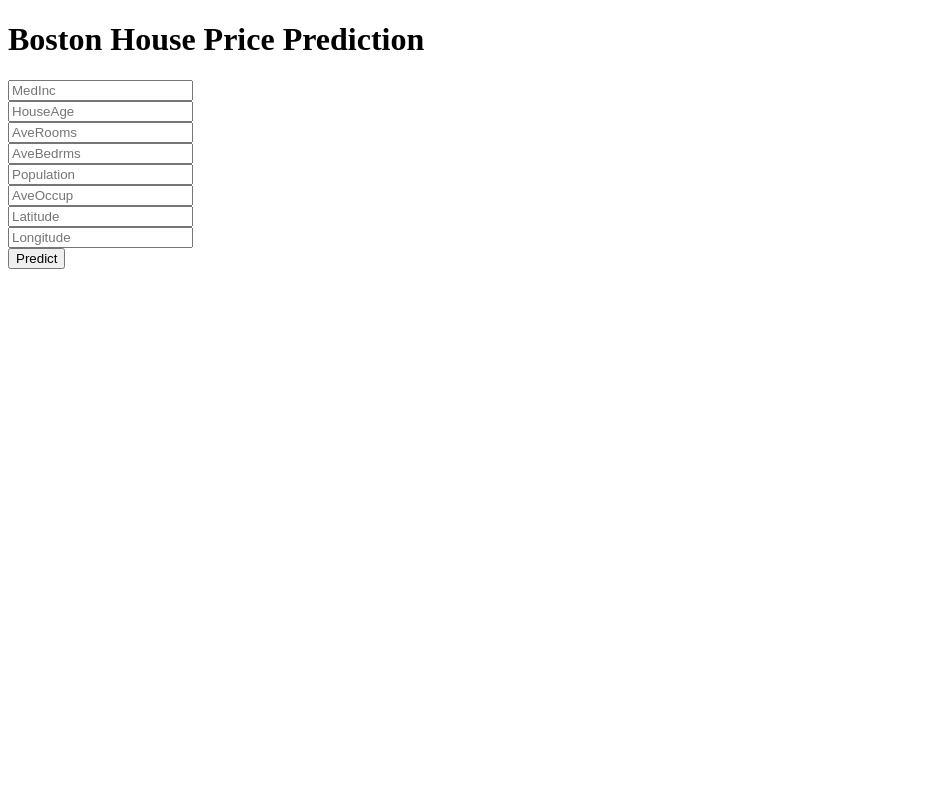
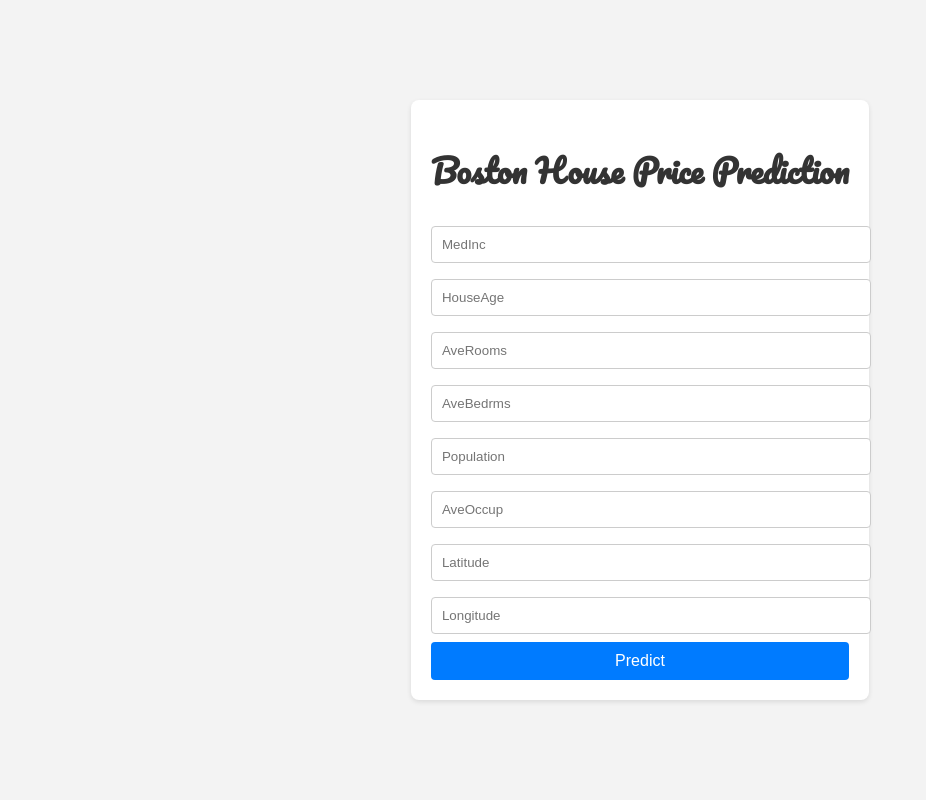
Before and after one commit to Ruturaj57/bostonhousep, a Flask app: page / in a window 1280 px wide. Shown: the whole page, without its empty margins (0-926 px from the left). Run offline with Flask 3, Linux system fonts and the light colour scheme; parts of the project's set-up code (start-up, migrations or seed data) failed here and were passed over.

Commit message:
Procfile addedd

```diff
--- a/templates/home.html
+++ b/templates/home.html
@@ -1,23 +1,71 @@
 <!DOCTYPE html>
-<html >
+<html>
 
 <head>
   <meta charset="UTF-8">
   <title>ML API</title>
-  <link href='https://fonts.googleapis.com/css?family=Pacifico' rel='stylesheet' type='text/css'>
-<link href='https://fonts.googleapis.com/css?family=Arimo' rel='stylesheet' type='text/css'>
-<link href='https://fonts.googleapis.com/css?family=Hind:300' rel='stylesheet' type='text/css'>
-<link href='https://fonts.googleapis.com/css?family=Open+Sans+Condensed:300' rel='stylesheet' type='text/css'>
+  <link href="https://fonts.googleapis.com/css?family=Pacifico" rel="stylesheet" type="text/css">
+  <link href="https://fonts.googleapis.com/css?family=Arimo" rel="stylesheet" type="text/css">
+  <link href="https://fonts.googleapis.com/css?family=Hind:300" rel="stylesheet" type="text/css">
+  <link href="https://fonts.googleapis.com/css?family=Open+Sans+Condensed:300" rel="stylesheet" type="text/css">
+  <style>
+    body {
+      font-family: 'Arimo', sans-serif;
+      background-color: #f3f3f3;
+      margin: 0;
+      padding: 0;
+      display: flex;
+      justify-content: center;
+      align-items: center;
+      height: 100vh;
+    }
 
+    .login {
+      background-color: #fff;
+      padding: 20px;
+      border-radius: 8px;
+      box-shadow: 0 2px 5px rgba(0, 0, 0, 0.1);
+      text-align: center;
+    }
 
+    h1 {
+      font-family: 'Pacifico', cursive;
+      color: #333;
+      margin-bottom: 20px;
+    }
+
+    input {
+      width: 100%;
+      padding: 10px;
+      margin: 8px 0;
+      border: 1px solid #ccc;
+      border-radius: 4px;
+    }
+
+    button {
+      width: 100%;
+      background-color: #007bff;
+      color: white;
+      padding: 10px;
+      border: none;
+      border-radius: 4px;
+      cursor: pointer;
+      font-size: 16px;
+    }
+
+    button:hover {
+      background-color: #0056b3;
+    }
+
+    /* Add more styling as needed */
+
+  </style>
 </head>
 
 <body>
   <div class="login">
     <h1>Boston House Price Prediction</h1>
-
-     <!-- Main Input For Receiving Query to our ML -->
-    <form action="{{ url_for('predict')}}"method="post">
+    <form action="{{ url_for('predict')}}" method="post">
       <input type="text" name="MedInc" placeholder="MedInc" required="required" /><br>
       <input type="text" name="HouseAge" placeholder="HouseAge" required="required" /><br>
       <input type="text" name="AveRooms" placeholder="AveRooms" required="required" /><br>
@@ -26,18 +74,10 @@
       <input type="text" name="AveOccup" placeholder="AveOccup" required="required" /><br>
       <input type="text" name="Latitude" placeholder="Latitude" required="required" /><br>
       <input type="text" name="Longitude" placeholder="Longitude" required="required" /><br>
-
-
-
-        <button type="submit" class="btn btn-primary btn-block btn-large">Predict</button>
+      <button type="submit">Predict</button>
     </form>
-
-   <br>
-   <br>
-
-
   </div>
   {{prediction_text}}
+</body>
 
-</body>
 </html>
```
Also changed, not shown: 1 other file. Lines whose indentation alone changed are shown as unchanged.
